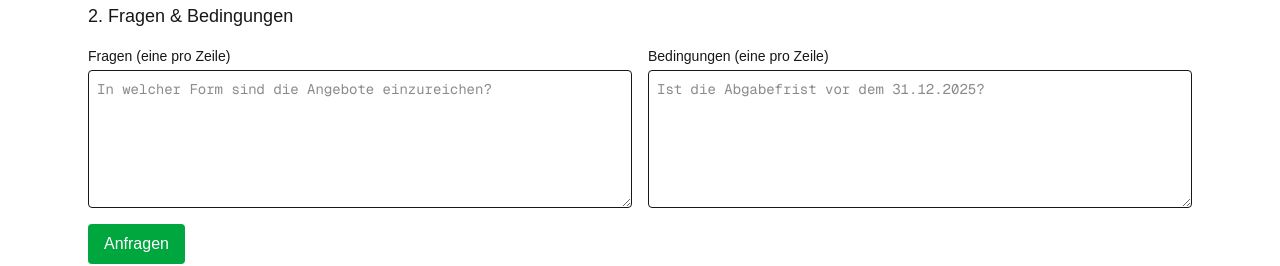
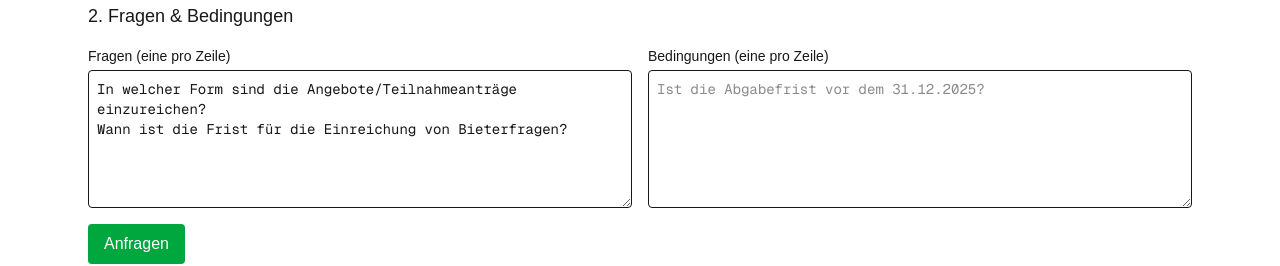
Before and after one commit to stano45/forgent-interview, a Next.js app in the folder frontend/: page / in a window 1280 px wide. Shown: the part 236-502 px from the top of the page. Built offline with nearby package versions, Linux system fonts and the light colour scheme; no server answers.

Commit message:
Refactor question input handling to restore default questions after completion and add error logging for stream responses

```diff
--- a/frontend/src/app/page.tsx
+++ b/frontend/src/app/page.tsx
@@ -3,15 +3,22 @@
 import React, { useState, useRef } from "react";
 
 type StreamItem =
+  | { type: "start" }
   | { type: "question_result"; id: string; question: string; answer: string; raw: string }
   | { type: "condition_result"; id: string; condition: string; result: boolean; raw: string }
+  | { type: "error"; message: string }
   | { type: "done" };
 
 const API_BASE = process.env.NEXT_PUBLIC_API_BASE || "http://127.0.0.1:8000";
 
+const DEFAULT_QUESTIONS = [
+  'In welcher Form sind die Angebote/Teilnahmeanträge einzureichen?',
+  'Wann ist die Frist für die Einreichung von Bieterfragen?',
+].join("\n");
+
 export default function Home() {
   const [uploading, setUploading] = useState(false);
-  const [questionInputs, setQuestionInputs] = useState<string>("");
+  const [questionInputs, setQuestionInputs] = useState<string>(DEFAULT_QUESTIONS);
   const [conditionInputs, setConditionInputs] = useState<string>("");
   const [streamItems, setStreamItems] = useState<StreamItem[]>([]);
   const [loadingStream, setLoadingStream] = useState(false);
@@ -78,10 +85,14 @@ export default function Home() {
             try {
               const obj: StreamItem = JSON.parse(line);
               setStreamItems(prev => [...prev, obj]);
+              if (obj.type === "error") {
+                console.error("Stream error:", obj.message);
+              }
               if (obj.type === "done") {
                 setLoadingStream(false);
                 // Clear form for a fresh start each time
-                setQuestionInputs("");
+                // Restore default questions so user can quickly run again
+                setQuestionInputs(DEFAULT_QUESTIONS);
                 setConditionInputs("");
               }
             } catch (e) {
```
